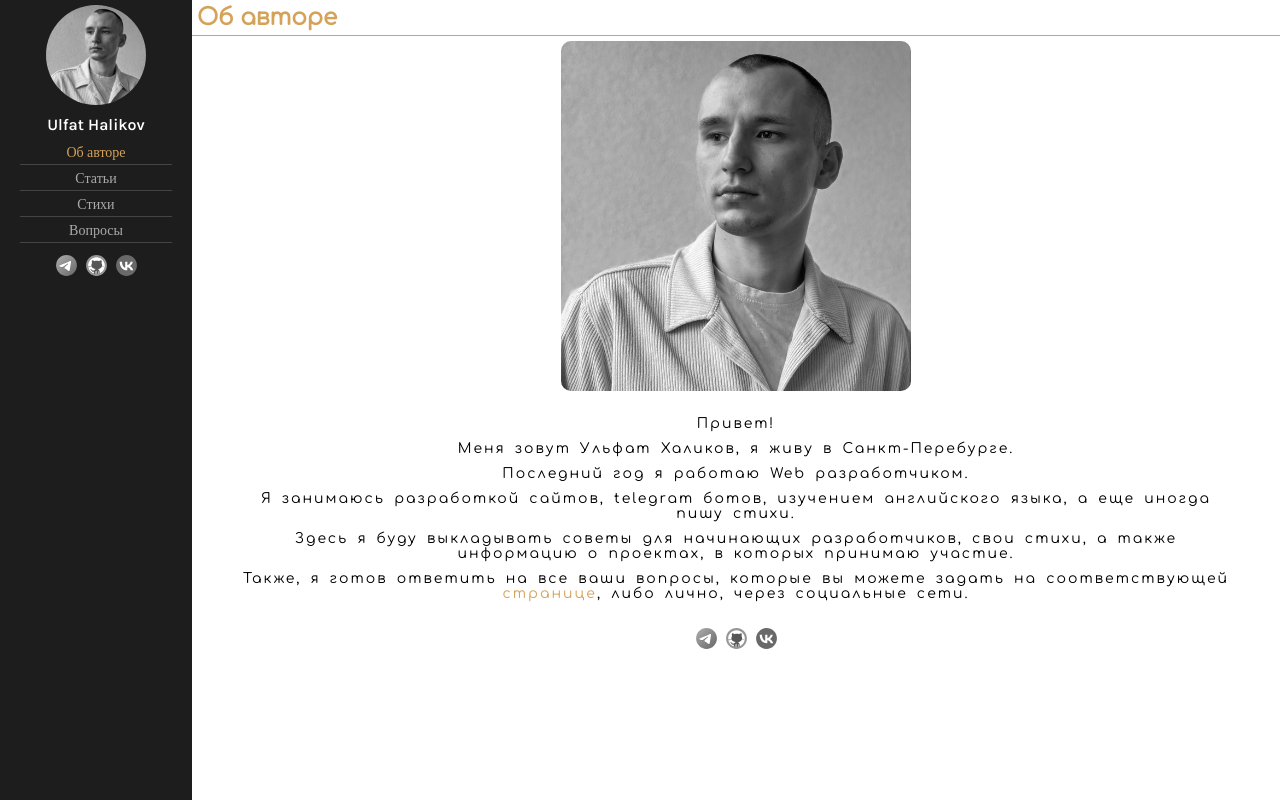
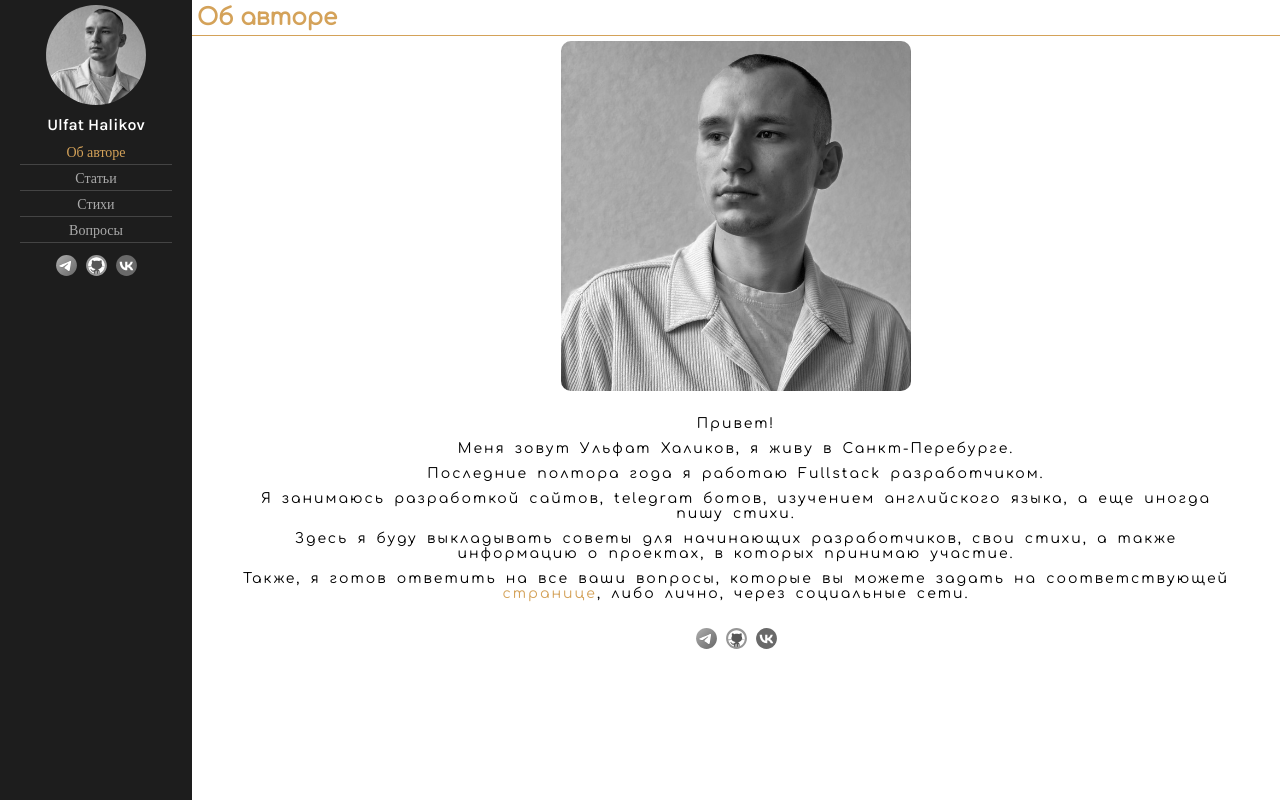
Before and after one commit to uzhalikov/site, a Django app: page / in a window 1280 px wide. Run offline with Django 4.2, Linux system fonts and the light colour scheme; data that the repository does not hold is empty.

Commit message:
update about.html

```diff
--- a/backend/blog/templates/blog/about.html
+++ b/backend/blog/templates/blog/about.html
@@ -15,7 +15,7 @@
         <div class="about__info">
             <p>Привет!</p>
             <p>Меня зовут Ульфат Халиков, я живу в Санкт-Перебурге.</p>
-            <p>Последний год я работаю Web разработчиком.</p>
+            <p>Последние полтора года я работаю Fullstack разработчиком.</p>
             <p>Я занимаюсь разработкой сайтов, telegram ботов, изучением английского языка, а еще иногда пишу стихи.</p>
             <p>Здесь я буду выкладывать советы для начинающих разработчиков, свои стихи, а также информацию о проектах, в которых принимаю участие.</p>
             <p>Также, я готов ответить на все ваши вопросы, которые вы можете задать на соответствующей <a class="about__link" href="/questions">странице</a>, либо лично, через социальные сети.</p>
```
